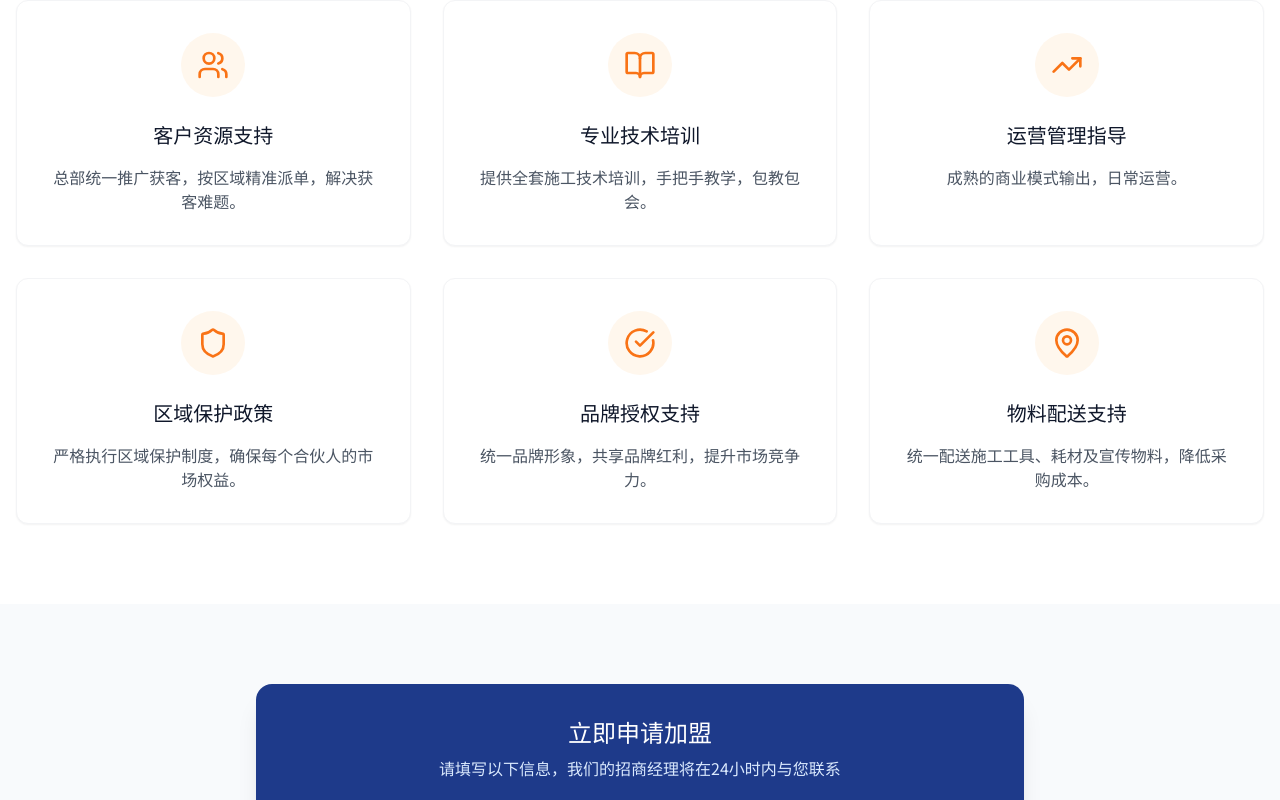
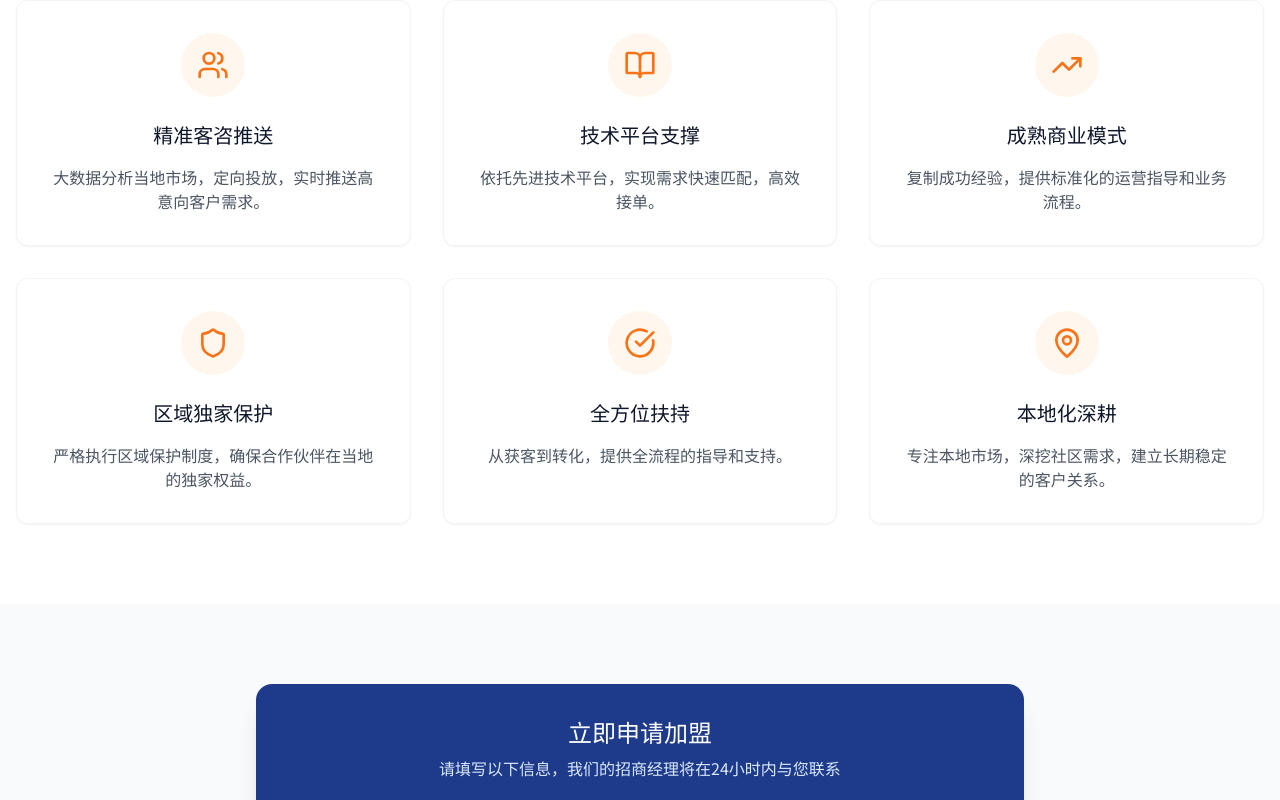
Before and after one commit to zhu6182/fshjgz, a React (Vite) app: page /partner in a window 1280 px wide. Shown: the part 700-1500 px from the top of the page. Built offline with nearby package versions, Linux system fonts and the light colour scheme.

Commit message:
Refactor content to focus on leads provider business model

```diff
--- a/src/components/layout/Footer.tsx
+++ b/src/components/layout/Footer.tsx
@@ -11,7 +11,7 @@ const Footer = () => {
           <div>
             <h3 className="text-xl font-bold mb-6">好家改造</h3>
             <p className="text-slate-400 mb-6 leading-relaxed">
-              佛山市好家改造网络科技有限公司拥有7年行业经验，专注于家具改色贴膜和门窗隔热防爆膜服务。致力于为每一个家庭打造更美好的居住环境。
+              佛山市好家改造网络科技有限公司，专注为家庭上门服务后市场提供精确客咨。利用大数据与最新技术，快速将当地市场的上门需求定向推送给合作伙伴。
             </p>
           </div>
 
--- a/src/pages/Home.tsx
+++ b/src/pages/Home.tsx
@@ -15,12 +15,12 @@ const Home = () => {
         />
         <div className="container mx-auto px-4 relative z-20 text-center">
           <h1 className="text-4xl md:text-6xl font-bold mb-6">
-            专注家居升级改造7年
+            专业家庭上门服务后市场
             <br />
-            <span className="text-secondary">焕新您的美好生活</span>
+            <span className="text-secondary">精确客咨提供商</span>
           </h1>
           <p className="text-xl md:text-2xl mb-10 text-gray-200 max-w-3xl mx-auto">
-            佛山市好家改造网络科技有限公司，提供专业的家具改色贴膜与门窗隔热防爆膜服务
+            佛山市好家改造网络科技有限公司，以最新技术做支撑，快速将当地市场的上门需求直接推送给您
           </p>
           <div className="flex flex-col md:flex-row justify-center gap-4">
             <Link
@@ -42,8 +42,8 @@ const Home = () => {
       {/* Core Services */}
       <section className="container mx-auto px-4">
         <div className="text-center mb-16">
-          <h2 className="text-3xl md:text-4xl font-bold text-primary mb-4">核心服务</h2>
-          <p className="text-gray-600 text-lg">两大核心业务，满足您的家居改造需求</p>
+          <h2 className="text-3xl md:text-4xl font-bold text-primary mb-4">我们的优势</h2>
+          <p className="text-gray-600 text-lg">专业获客，精准推送，助您轻松接单</p>
         </div>
 
         <div className="grid md:grid-cols-2 gap-8">
@@ -51,35 +51,35 @@ const Home = () => {
           <div className="group relative overflow-hidden rounded-2xl shadow-lg hover:shadow-xl transition-shadow">
             <div className="aspect-w-16 aspect-h-9 h-64 overflow-hidden">
               <img
-                src="https://trae-api-us.mchost.guru/api/ide/v1/text_to_image?prompt=furniture%20color%20change%20film%20application%20process%20modern%20cabinet%20renovation&image_size=landscape_4_3"
-                alt="Furniture Film"
+                src="https://trae-api-us.mchost.guru/api/ide/v1/text_to_image?prompt=digital%20marketing%20target%20audience%20data%20analysis%20customer%20acquisition&image_size=landscape_4_3"
+                alt="Precise Leads"
                 className="w-full h-full object-cover group-hover:scale-110 transition-transform duration-500"
               />
             </div>
             <div className="p-8 bg-white">
-              <h3 className="text-2xl font-bold mb-4 text-gray-900">家具改色贴膜</h3>
+              <h3 className="text-2xl font-bold mb-4 text-gray-900">精准客咨推送</h3>
               <p className="text-gray-600 mb-6">
-                让旧家具焕发新生，无需更换即可改变家居风格。环保材质，耐磨耐刮，施工快捷。
+                利用大数据技术分析当地市场需求，为您提供高质量、高意向的家庭上门服务客户资源。
               </p>
               <ul className="space-y-2 mb-8">
                 <li className="flex items-center text-gray-600">
                   <CheckCircle className="w-5 h-5 text-secondary mr-2" />
-                  <span>多种纹理花色可选</span>
+                  <span>定向投放当地市场</span>
                 </li>
                 <li className="flex items-center text-gray-600">
                   <CheckCircle className="w-5 h-5 text-secondary mr-2" />
-                  <span>环保无味，即贴即住</span>
+                  <span>实时推送最新需求</span>
                 </li>
                 <li className="flex items-center text-gray-600">
                   <CheckCircle className="w-5 h-5 text-secondary mr-2" />
-                  <span>防潮防霉，易于清洁</span>
+                  <span>筛选高意向客户</span>
                 </li>
               </ul>
               <Link
-                to="/services/furniture"
+                to="/partner"
                 className="inline-flex items-center text-primary font-bold hover:text-secondary transition-colors"
               >
-                了解更多 <ArrowRight className="w-5 h-5 ml-2" />
+                立即加入 <ArrowRight className="w-5 h-5 ml-2" />
               </Link>
             </div>
           </div>
@@ -88,35 +88,35 @@ const Home = () => {
           <div className="group relative overflow-hidden rounded-2xl shadow-lg hover:shadow-xl transition-shadow">
             <div className="aspect-w-16 aspect-h-9 h-64 overflow-hidden">
               <img
-                src="https://trae-api-us.mchost.guru/api/ide/v1/text_to_image?prompt=window%20tinting%20film%20installation%20heat%20insulation%20sun%20protection&image_size=landscape_4_3"
-                alt="Window Film"
+                src="https://trae-api-us.mchost.guru/api/ide/v1/text_to_image?prompt=mobile%20app%20notification%20fast%20service%20technology%20support%20connection&image_size=landscape_4_3"
+                alt="Tech Support"
                 className="w-full h-full object-cover group-hover:scale-110 transition-transform duration-500"
               />
             </div>
             <div className="p-8 bg-white">
-              <h3 className="text-2xl font-bold mb-4 text-gray-900">门窗隔热防爆膜</h3>
+              <h3 className="text-2xl font-bold mb-4 text-gray-900">最新技术支撑</h3>
               <p className="text-gray-600 mb-6">
-                有效阻隔紫外线和热量，保护隐私安全。防爆设计，意外破碎不飞溅，守护家人安全。
+                依托强大的技术平台，实现客户需求与服务商的快速匹配，让您不再错过任何一个商机。
               </p>
               <ul className="space-y-2 mb-8">
                 <li className="flex items-center text-gray-600">
                   <Shield className="w-5 h-5 text-secondary mr-2" />
-                  <span>高效隔热，节能省电</span>
+                  <span>智能匹配派单系统</span>
                 </li>
                 <li className="flex items-center text-gray-600">
                   <Shield className="w-5 h-5 text-secondary mr-2" />
-                  <span>单向透视，保护隐私</span>
+                  <span>全流程数字化管理</span>
                 </li>
                 <li className="flex items-center text-gray-600">
                   <Shield className="w-5 h-5 text-secondary mr-2" />
-                  <span>防爆安全，防止飞溅</span>
+                  <span>高效便捷的接单体验</span>
                 </li>
               </ul>
               <Link
-                to="/services/window"
+                to="/partner"
                 className="inline-flex items-center text-primary font-bold hover:text-secondary transition-colors"
               >
-                了解更多 <ArrowRight className="w-5 h-5 ml-2" />
+                了解详情 <ArrowRight className="w-5 h-5 ml-2" />
               </Link>
             </div>
           </div>
--- a/src/pages/Partner.tsx
+++ b/src/pages/Partner.tsx
@@ -79,33 +79,33 @@ const Partner = () => {
   const benefits = [
     {
       icon: <Users className="w-8 h-8 text-secondary" />,
-      title: '客户资源支持',
-      description: '总部统一推广获客，按区域精准派单，解决获客难题。',
+      title: '精准客咨推送',
+      description: '大数据分析当地市场，定向投放，实时推送高意向客户需求。',
     },
     {
       icon: <BookOpen className="w-8 h-8 text-secondary" />,
-      title: '专业技术培训',
-      description: '提供全套施工技术培训，手把手教学，包教包会。',
+      title: '技术平台支撑',
+      description: '依托先进技术平台，实现需求快速匹配，高效接单。',
     },
     {
       icon: <TrendingUp className="w-8 h-8 text-secondary" />,
-      title: '运营管理指导',
-      description: '成熟的商业模式输出，日常运营。',
+      title: '成熟商业模式',
+      description: '复制成功经验，提供标准化的运营指导和业务流程。',
     },
     {
       icon: <Shield className="w-8 h-8 text-secondary" />,
-      title: '区域保护政策',
-      description: '严格执行区域保护制度，确保每个合伙人的市场权益。',
+      title: '区域独家保护',
+      description: '严格执行区域保护制度，确保合作伙伴在当地的独家权益。',
     },
     {
       icon: <CheckCircle className="w-8 h-8 text-secondary" />,
-      title: '品牌授权支持',
-      description: '统一品牌形象，共享品牌红利，提升市场竞争力。',
+      title: '全方位扶持',
+      description: '从获客到转化，提供全流程的指导和支持。',
     },
     {
       icon: <MapPin className="w-8 h-8 text-secondary" />,
-      title: '物料配送支持',
-      description: '统一配送施工工具、耗材及宣传物料，降低采购成本。',
+      title: '本地化深耕',
+      description: '专注本地市场，深挖社区需求，建立长期稳定的客户关系。',
     },
   ];
 
```
